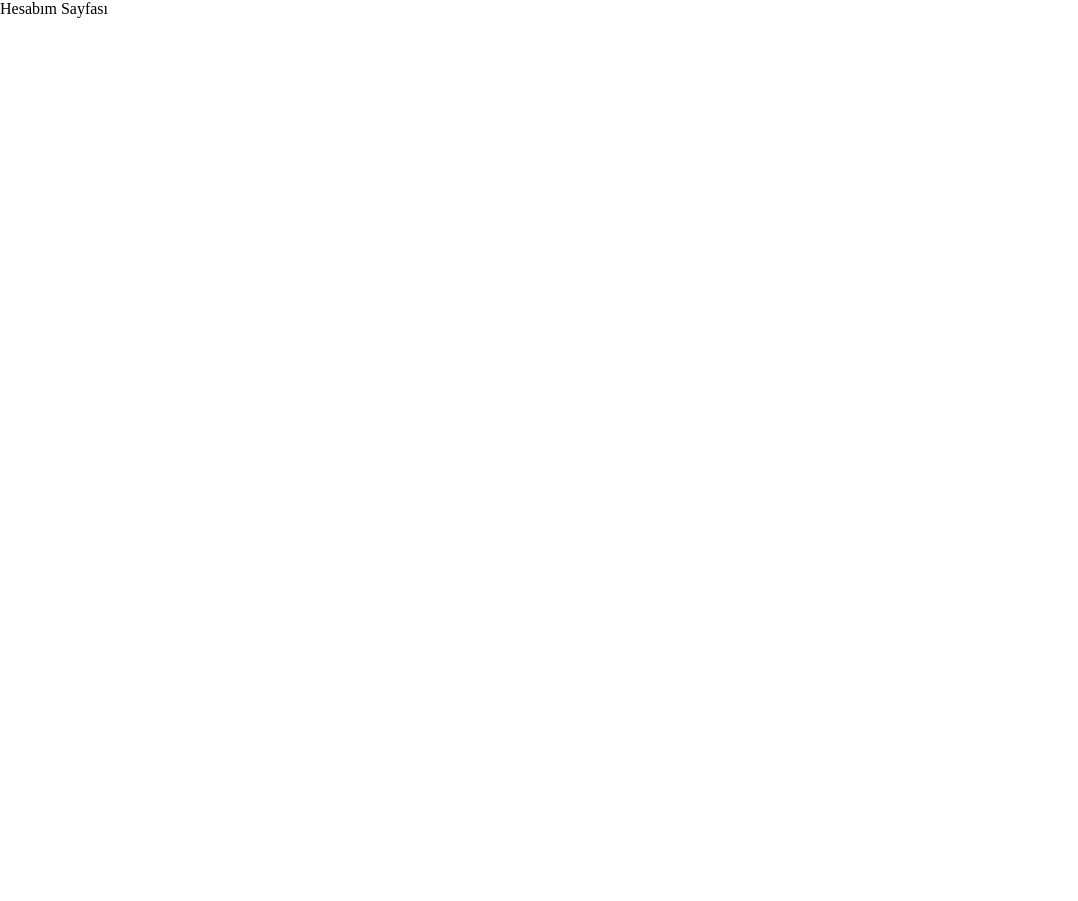
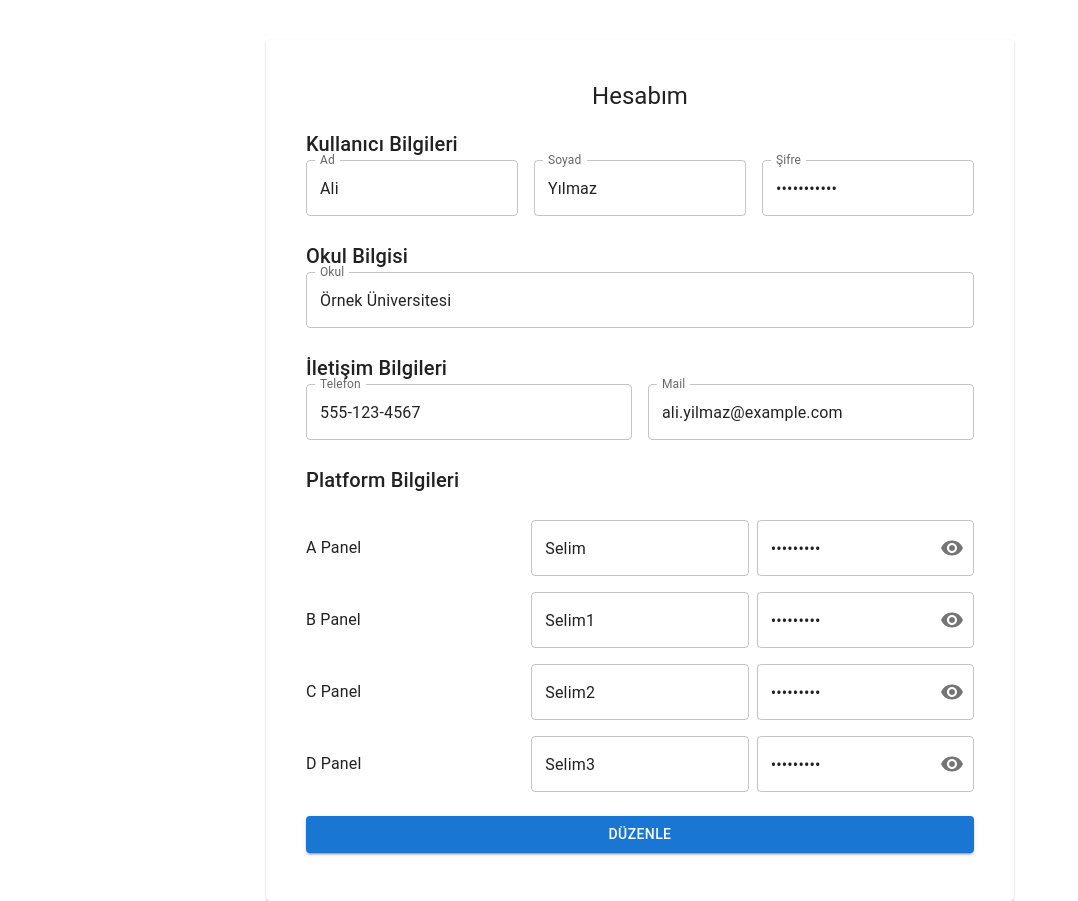
Before and after one commit to selimcanyildiz/my-okul-front, a React (Create React App) app: page /hesabim in a window 1280 px wide. Shown: the whole page, without its empty margins (0-1078 px from the left). Before the commit the page ends 800 px from the top, so only its background shows below. Built offline with nearby package versions, Linux system fonts and the light colour scheme.

Commit message:
edit MyAccount page

```diff
--- a/src/pages/HomePage.js
+++ b/src/pages/HomePage.js
@@ -85,6 +85,7 @@ const Anasayfa = () => {
           <TextField label="Okul Adı" fullWidth margin="dense" value={userInfo.okulAdi} />
           <TextField label="Mail" fullWidth margin="dense" value={userInfo.mail} />
           <TextField label="Telefon" fullWidth margin="dense" value={userInfo.telefon} />
+          <TextField label="Son Giriş Tarihi" fullWidth margin="dense" value={"12 / 03 / 2025"} />
         </Box>
       </Drawer>
 
--- a/src/pages/MyAccount/MyAccount.js
+++ b/src/pages/MyAccount/MyAccount.js
@@ -1,9 +1,145 @@
-import React from "react";
+import React, { useState } from "react";
+import { TextField, Button, Card, CardContent, Typography, Grid, IconButton, InputAdornment } from "@mui/material";
+import { Visibility, VisibilityOff } from "@mui/icons-material";
 
 const MyAccount = () => {
+  const [editMode, setEditMode] = useState(false);
+  const [userInfo, setUserInfo] = useState({
+    ad: "Ali",
+    soyad: "Yılmaz",
+    sifre: "password123",
+    okul: "Örnek Üniversitesi",
+    mail: "ali.yilmaz@example.com",
+    telefon: "555-123-4567",
+    paneller: [
+      { ad: "A Panel", kullaniciAdi: "Selim", sifre: "password1" },
+      { ad: "B Panel", kullaniciAdi: "Selim1", sifre: "password2" },
+      { ad: "C Panel", kullaniciAdi: "Selim2", sifre: "password3" },
+      { ad: "D Panel", kullaniciAdi: "Selim3", sifre: "password4" },
+    ],
+  });
+
+  // Her panel için ayrı bir şifre göster/gizle durumu
+  const [showPasswords, setShowPasswords] = useState({});
+
+  const handleChange = (e) => {
+    setUserInfo({ ...userInfo, [e.target.name]: e.target.value });
+  };
+
+  const handlePanelChange = (index, field, value) => {
+    const updatedPanels = [...userInfo.paneller];
+    updatedPanels[index][field] = value;
+    setUserInfo({ ...userInfo, paneller: updatedPanels });
+  };
+
+  const toggleEditMode = () => {
+    setEditMode(!editMode);
+  };
+
+  // Yalnızca ilgili şifreyi açıp kapatır
+  const togglePasswordVisibility = (index) => {
+    setShowPasswords((prevState) => ({
+      ...prevState,
+      [index]: !prevState[index],
+    }));
+  };
 
   return (
-    <p>Hesabım Sayfası</p>
+    <Card sx={{ maxWidth: 700, mx: "auto", mt: 5, p: 3 }}>
+      <CardContent>
+        <Typography variant="h5" align="center" gutterBottom>
+          Hesabım
+        </Typography>
+
+        {/* Kullanıcı Bilgileri */}
+        <Typography variant="h6" sx={{ mt: 2 }}>
+          Kullanıcı Bilgileri
+        </Typography>
+        <Grid container spacing={2}>
+          <Grid item xs={4}>
+            <TextField label="Ad" name="ad" value={userInfo.ad} onChange={handleChange} fullWidth InputProps={{ readOnly: !editMode }} />
+          </Grid>
+          <Grid item xs={4}>
+            <TextField label="Soyad" name="soyad" value={userInfo.soyad} onChange={handleChange} fullWidth InputProps={{ readOnly: !editMode }} />
+          </Grid>
+          <Grid item xs={4}>
+            <TextField
+              label="Şifre"
+              name="sifre"
+              type="password"
+              value={userInfo.sifre}
+              onChange={handleChange}
+              fullWidth
+              InputProps={{ readOnly: !editMode }}
+            />
+          </Grid>
+        </Grid>
+
+        {/* Okul Bilgisi */}
+        <Typography variant="h6" sx={{ mt: 3 }}>
+          Okul Bilgisi
+        </Typography>
+        <TextField label="Okul" name="okul" value={userInfo.okul} onChange={handleChange} fullWidth InputProps={{ readOnly: !editMode }} />
+
+        {/* İletişim Bilgileri */}
+        <Typography variant="h6" sx={{ mt: 3 }}>
+          İletişim Bilgileri
+        </Typography>
+        <Grid container spacing={2}>
+          <Grid item xs={6}>
+            <TextField label="Telefon" name="telefon" value={userInfo.telefon} onChange={handleChange} fullWidth InputProps={{ readOnly: !editMode }} />
+          </Grid>
+          <Grid item xs={6}>
+            <TextField label="Mail" name="mail" value={userInfo.mail} onChange={handleChange} fullWidth InputProps={{ readOnly: !editMode }} />
+          </Grid>
+        </Grid>
+
+        {/* Platform Bilgileri */}
+        <Typography variant="h6" sx={{ mt: 3 }}>
+          Platform Bilgileri
+        </Typography>
+        <Grid container spacing={2} sx={{ mt: 1 }}>
+          {userInfo.paneller.map((panel, index) => (
+            <Grid container item xs={12} spacing={1} key={index} alignItems="center">
+              <Grid item xs={4}>
+                <Typography>{panel.ad}</Typography>
+              </Grid>
+              <Grid item xs={4}>
+                <TextField
+                  value={panel.kullaniciAdi}
+                  onChange={(e) => handlePanelChange(index, "kullaniciAdi", e.target.value)}
+                  fullWidth
+                  InputProps={{ readOnly: !editMode }}
+                />
+              </Grid>
+              <Grid item xs={4}>
+                <TextField
+                  type={showPasswords[index] ? "text" : "password"}
+                  value={panel.sifre}
+                  onChange={(e) => handlePanelChange(index, "sifre", e.target.value)}
+                  fullWidth
+                  InputProps={{
+                    readOnly: !editMode,
+                    endAdornment: (
+                      <InputAdornment position="end">
+                        <IconButton onClick={() => togglePasswordVisibility(index)} edge="end">
+                          {showPasswords[index] ? <VisibilityOff /> : <Visibility />}
+                        </IconButton>
+                      </InputAdornment>
+                    ),
+                  }}
+                />
+              </Grid>
+            </Grid>
+          ))}
+        </Grid>
+
+        {/* Düzenle/Kaydet Butonu */}
+        <Button variant="contained" color="primary" onClick={toggleEditMode} fullWidth sx={{ mt: 3 }}>
+          {editMode ? "Kaydet" : "Düzenle"}
+        </Button>
+      </CardContent>
+    </Card>
   );
 };
 
```
